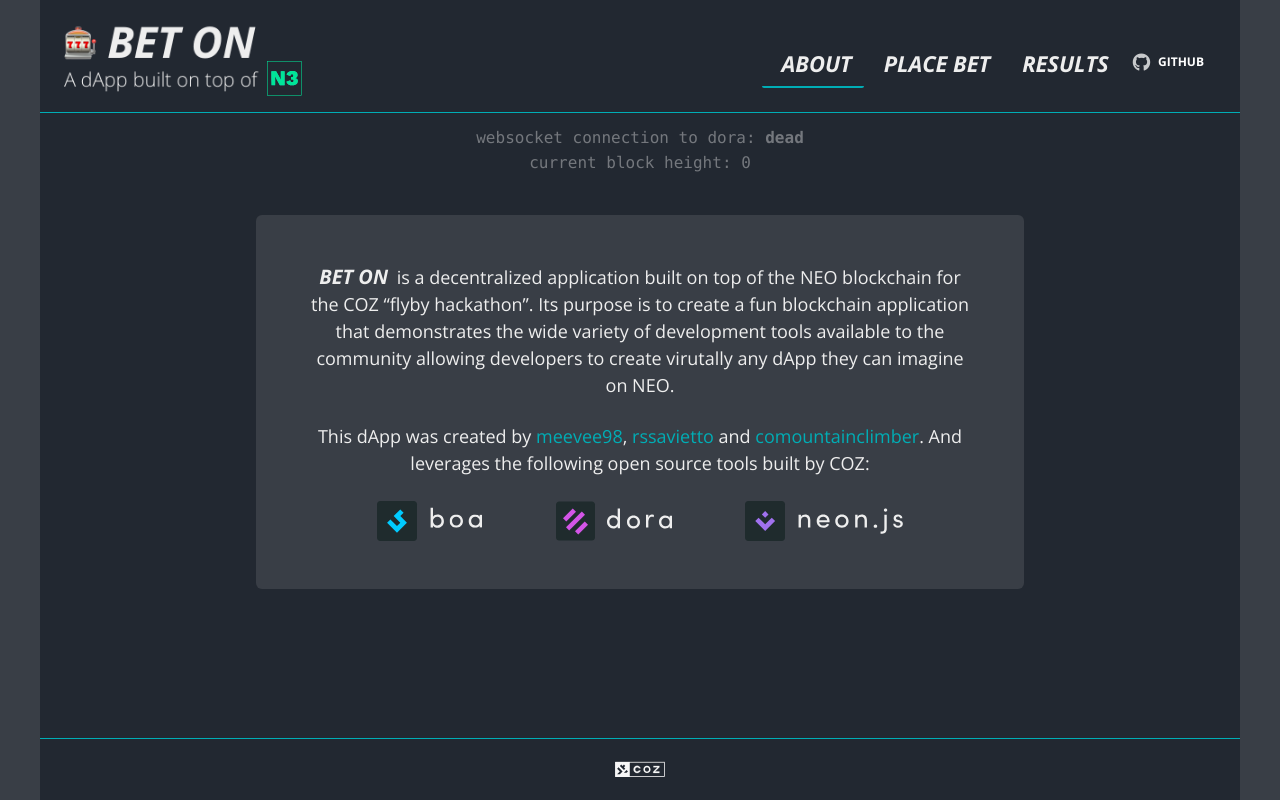
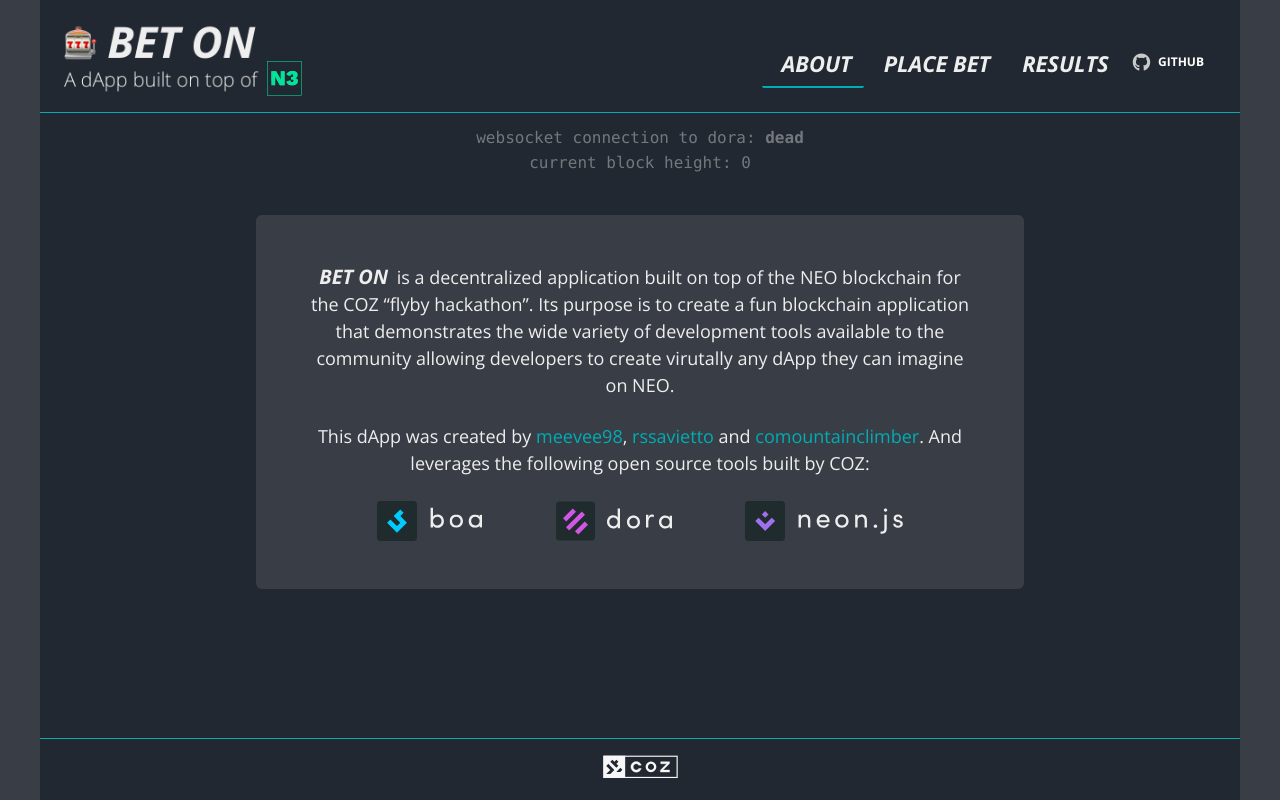
Before and after one commit to simplitech/Flyby-Team-6, a React (Create React App) app in the folder webapp/: page / in a window 1280 px wide. Built offline with nearby package versions, Linux system fonts and the light colour scheme; no server answers; what @cityofzion/neon-js would draw is missing.

Commit message:
minor UI tweaks

```diff
--- a/webapp/src/navigation/Footer.js
+++ b/webapp/src/navigation/Footer.js
@@ -1,9 +1,9 @@
-import coz_logo from "./coz_logo.svg";
+import { ReactComponent as Logo } from "./coz_logo.svg";
 
 function Footer() {
   return (
     <footer class="bg-darkGrey flex justify-center  h-20 border-t border-highlight cursor-pointer">
-      <img src={coz_logo} />
+      <Logo />
     </footer>
   );
 }
--- a/webapp/src/navigation/Navigation.css
+++ b/webapp/src/navigation/Navigation.css
@@ -16,7 +16,7 @@
   max-width: 35px;
 }
 
-footer img {
-  max-width: 50px;
+footer svg {
+  max-width: 75px;
   margin: 12px;
 }
```
